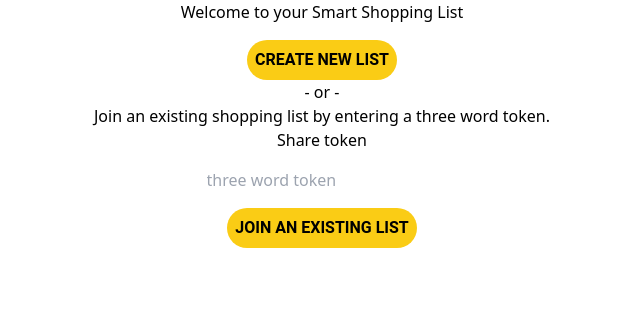
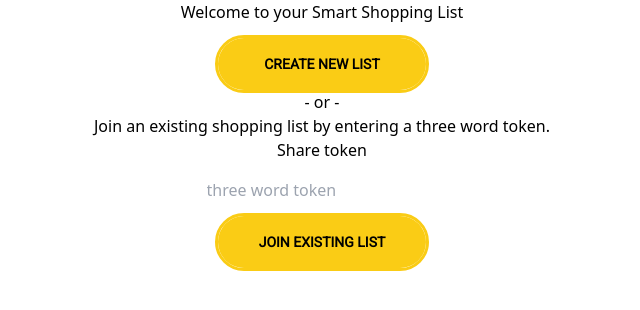
Before and after one commit to the-collab-lab/tcl-44-smart-shopping-list-1, a React (Create React App) app: page / in a window 1280 px wide. Shown: the top 310 px of the page, without its empty margins (318-958 px from the left). Built offline with nearby package versions, Linux system fonts and the light colour scheme.

Commit message:
Add button with hover and focus to different components

```diff
--- a/src/components/AddItemForm.js
+++ b/src/components/AddItemForm.js
@@ -73,7 +73,11 @@ const AddItemForm = () => {
         <label htmlFor="not-soon">not-Soon</label>
       </fieldset>
       <p>{duplicateItemMessage}</p>
-      <Button text={isLoading ? 'adding...' : 'add'} disabled={isLoading} />
+      <Button
+        text={isLoading ? 'adding...' : 'add'}
+        disabled={isLoading}
+        width={'w-40'}
+      />
 
       {successMessage && <p>{successMessage}</p>}
       {error && <p>Could not add the item</p>}
--- a/src/components/Button.js
+++ b/src/components/Button.js
@@ -1,8 +1,9 @@
-const Button = ({ text, disabled }) => {
+const Button = ({ text, disabled, createToken, width }) => {
   return (
     <button
-      className="bg-yellow-400 text-black font-semibold uppercase px-2 py-2  min-w-1/2 rounded-full font-Roboto"
+      className={`${width} bg-yellow-400 text-black text-sm font-semibold uppercase px-4 py-4 rounded-full font-button hover:bg-transparent outline outline-yellow-400 hover:outline-yellow-400 focus:outline-4`}
       disabled={disabled}
+      onClick={() => createToken()}
     >
       {text}
     </button>
--- a/src/components/Home.js
+++ b/src/components/Home.js
@@ -24,9 +24,10 @@ const Home = () => {
   return (
     <section>
       <h1>Welcome to your Smart Shopping List</h1>
-      <Button onClick={createToken} text="Create new List" />
 
       {/* <button onClick={createToken}>Create new List</button> */}
+
+      <Button createToken={createToken} text="Create new List" width={'w-52'} />
 
       <p>- or -</p>
       <p>Join an existing shopping list by entering a three word token.</p>
--- a/src/components/ShareTokenForm.js
+++ b/src/components/ShareTokenForm.js
@@ -45,7 +45,7 @@ const ShareTokenForm = () => {
         value={selectedToken}
       />
       {/* <button>Join an existing list</button> */}
-      <Button text="Join an existing list" />
+      <Button text="Join existing list" width={'w-52'} />
       {incorrectTokenError && <p>{incorrectTokenError}</p>}
     </form>
   );
--- a/src/components/WelcomingPrompt.js
+++ b/src/components/WelcomingPrompt.js
@@ -1,13 +1,15 @@
 import { Link } from 'react-router-dom';
+import Button from '../components/Button';
 
 const WelcomingPrompt = () => {
   return (
     <>
       <p>Welcome to your shoping list. Your list is currenctly empty!</p>
       <p>Please click the button below to add an item.</p>
-      <button>
+      {/* <button>
         <Link to="/add-item">Add Item</Link>
-      </button>
+      </button> */}
+      <Button text="add" width={'w-40'} />
     </>
   );
 };
--- a/src/index.css
+++ b/src/index.css
@@ -1,3 +1,5 @@
+@import url('https://fonts.googleapis.com/css2?family=Roboto&display=swap');
+
 @tailwind base;
 @tailwind components;
 @tailwind utilities;
--- a/tailwind.config.js
+++ b/tailwind.config.js
@@ -3,7 +3,7 @@ module.exports = {
   theme: {
     extend: {
       fontFamily: {
-        Roboto: ['Roboto', 'ui-sans-serif', 'system-ui'],
+        button: ['Roboto', 'Helvetica Neue', 'Arial'],
       },
     },
   },
```
